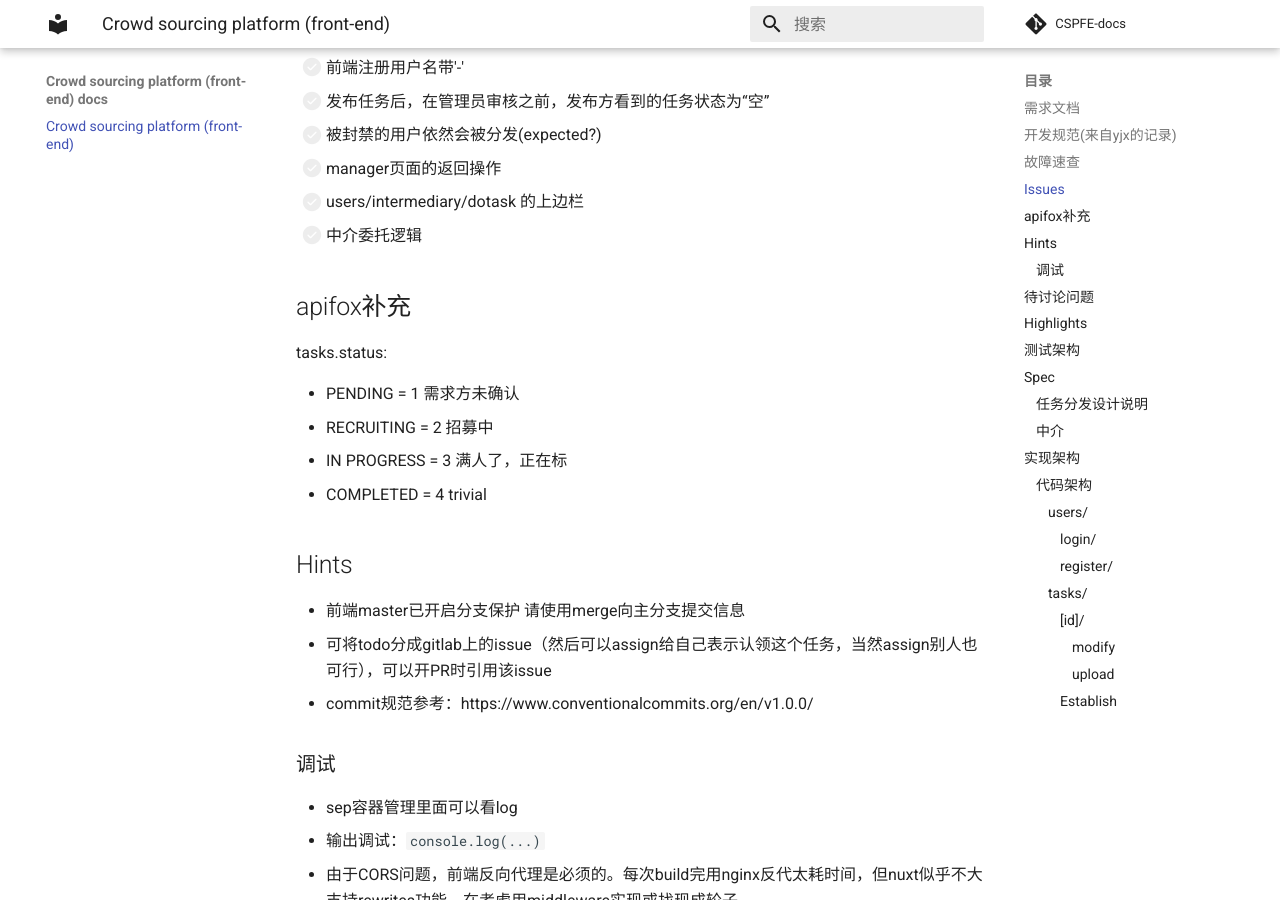
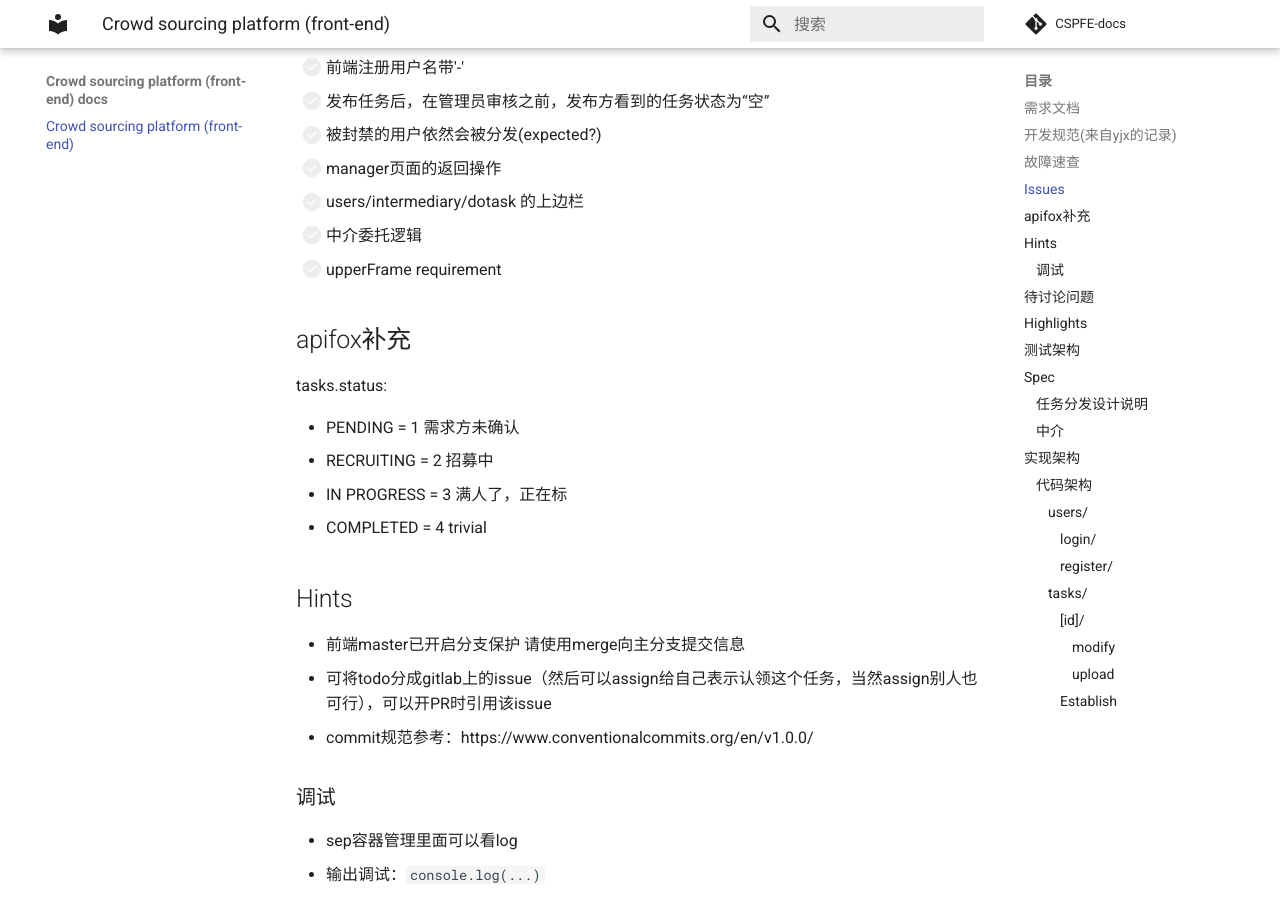
Before and after one commit to syniox/CSFE-docs, an MkDocs documentation site: the page built from docs/index.md, in a window 1280 px wide and 900 px high, scrolled down 711 px. Built offline with MkDocs 1.6.1 and Material for MkDocs 9.7.7, drawn with Linux system fonts in a browser that asks for light colours; comment, search, counter and statistics services are not loaded.

Commit message:
Update index.md

```diff
--- a/docs/index.md
+++ b/docs/index.md
@@ -25,6 +25,7 @@
 - [ ] manager页面的返回操作
 - [ ] users/intermediary/dotask 的上边栏
 - [ ] 中介委托逻辑
+- [ ] upperFrame requirement
 
 ## apifox补充
 
```
